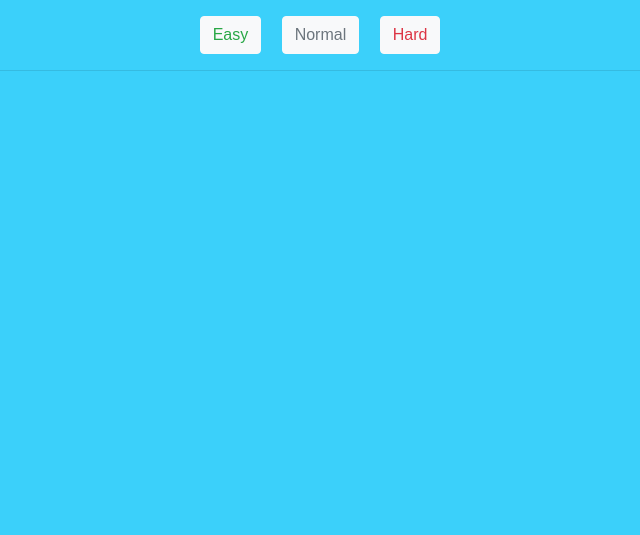
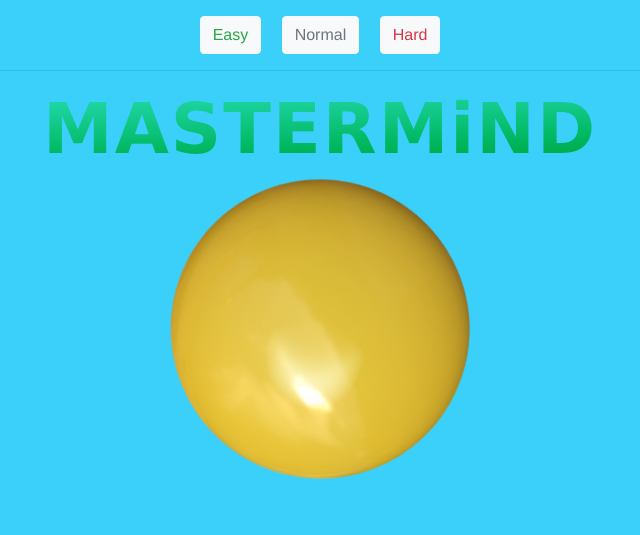
Before and after one commit to TeddyCouaillier/mastermind, a PHP site: page / in a window 1280 px wide. Shown: the top 535 px of the page, without its empty margins (320-960 px from the left). Run offline with PHP 8.4, Linux system fonts and the light colour scheme; some libraries are stand-ins or nearby versions.

Commit message:
preloader page + finishing project

```diff
--- a/css/main.css
+++ b/css/main.css
@@ -10,6 +10,8 @@
  * ---------------    6.RULES      -----------------
  * ---------------    7.LEVELS     -----------------
  * ---------------    8.COLORS     -----------------
+ * ---------------    9.PRELOADER  -----------------
+ * ---------------    8.MEDIA Q.   -----------------
  * -------------------------------------------------
  */
 
@@ -21,7 +23,7 @@
   margin: 0;
   transition: background-color .5s ease;
   background-color: #3bd0fa;
-  font-family: Arial, Helvetica, sans-serif;
+  font-family: Helvetica;
 }
 
 /* **************************************
@@ -232,3 +234,56 @@
 .purple { background: #993394; }
 .brown { background: #6b4d39; }
 .white { background: #fff; }
+
+.img_icon{
+  -webkit-animation: rotating 10s linear infinite;
+}
+
+/* **************************************
+*******      9. PRELOADER
+************************************** */
+.mastermind {
+  font-weight: 900;
+  font-size: 70px;
+  font-family: Verdana;
+	letter-spacing: 2px;
+	text-align: center;
+	color: #f35626;
+	background: -webkit-linear-gradient(92deg, #f35626, #feab3a);
+	-webkit-background-clip: text;
+	-webkit-text-fill-color: transparent;
+	-webkit-animation: hue 10s infinite linear;
+}
+
+@-webkit-keyframes hue {
+  from {
+    -webkit-filter: hue-rotate(0deg);
+  }
+  to {
+    -webkit-filter: hue-rotate(-360deg);
+  }
+}
+
+@-webkit-keyframes rotating {
+  from{
+      -webkit-transform: rotate(0deg);
+  }
+  to{
+      -webkit-transform: rotate(360deg);
+  }
+}
+
+/* **************************************
+*******      10.MEDIA QUERIES
+************************************** */
+@media screen and (max-width: 567px){
+  .mastermind{
+    font-size: 30px;
+  }
+  .img_icon{
+    width: 80%;
+  }
+  #logo{
+    height: 80vh;
+  }
+}
--- a/index.php
+++ b/index.php
@@ -155,9 +155,19 @@
     </div>
     <?php
         }else{
+            // Eviter les faux $_GET
             echo '<div class="text-center"><img src="./img/404.gif" class="img-fluid"></div>';
         }
-    } ?>
+    } else {
+        echo '
+        <div class="d-flex flex-column justify-content-center align-items-center" id="logo">
+        <h1 class="mastermind">MASTERMiND</h1>
+            <img src="./img/icon.png" class="img-fluid rounded-circle img_icon">
+        </div>';
+    }
+
+
+    ?>
 
     <!-- //////////////////////////////////////
     /////     DECLARATION DES SCRIPTS
--- a/js/main.js
+++ b/js/main.js
@@ -12,8 +12,9 @@
    * ---------- 8.END GAME               -------------
    * -------------------------------------------------
    */
-  var score = 0;
 
+
+var score = 0;
 (function () {
   'use strict';
 
@@ -216,9 +217,6 @@
    * Revelation du resultat
    * Fin du jeu
    * Etat du jeu
-   *  -> Affichage des modals win || lose
-   *  -> Ajout des effets sonores
-   *  -> Traitement du score final
    * */
 
   function generateSecretResult(min, max) {
@@ -241,6 +239,7 @@
     revealResult();
   }
 
+  //Affichage du résultat win-lose (choix aléatoire du GIF)
   function modalStatus(stat){
     var n = Math.floor(Math.random() * 4 + 1);
     var lose_html = '<h2>PERDU</h2><img src="./img/lose'+n+'.gif" class="rounded shadow"><br><br> <button class="btn btn-light" id="hideModal">OK</button> <button id="restartGame" class="btn btn-light">Restart</button>';
@@ -248,6 +247,7 @@
     return (stat ? win_html : lose_html);
   }
 
+  //Animations sonores (choix aléatoire du son)
   function playSound(test_state,alea_sound){
     if(test_state === true)
       return alea_sound === 1 ? win1.play() : win2.play();
@@ -255,6 +255,7 @@
       return alea_sound === 1 ? lose1.play() : lose2.play();
   }
 
+  //Calcul du score par partie gagnée
   function scoreFinal(score,row,level){
     switch(level){
       case 4:
@@ -272,6 +273,7 @@
     return score;
   }
 
+  //Etat du jeu (Affichage du modal, animation sonore,traitement du score)
   function gameState(state) {
     gameOver();
     document.getElementsByTagName('body')[0].className = state;
```
